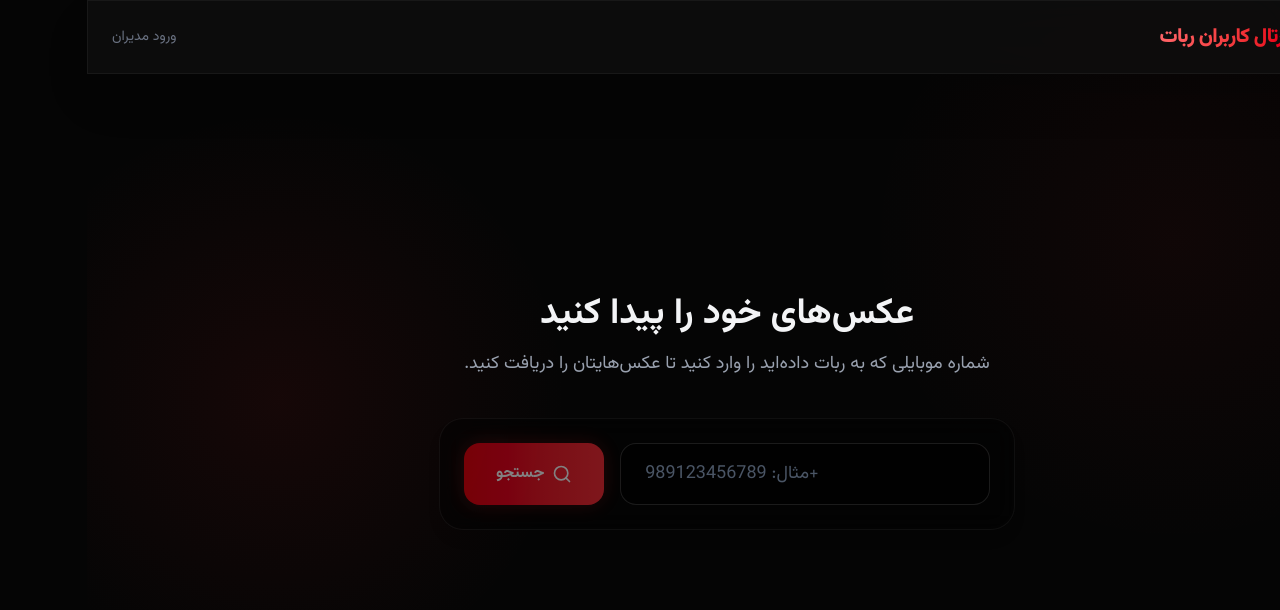
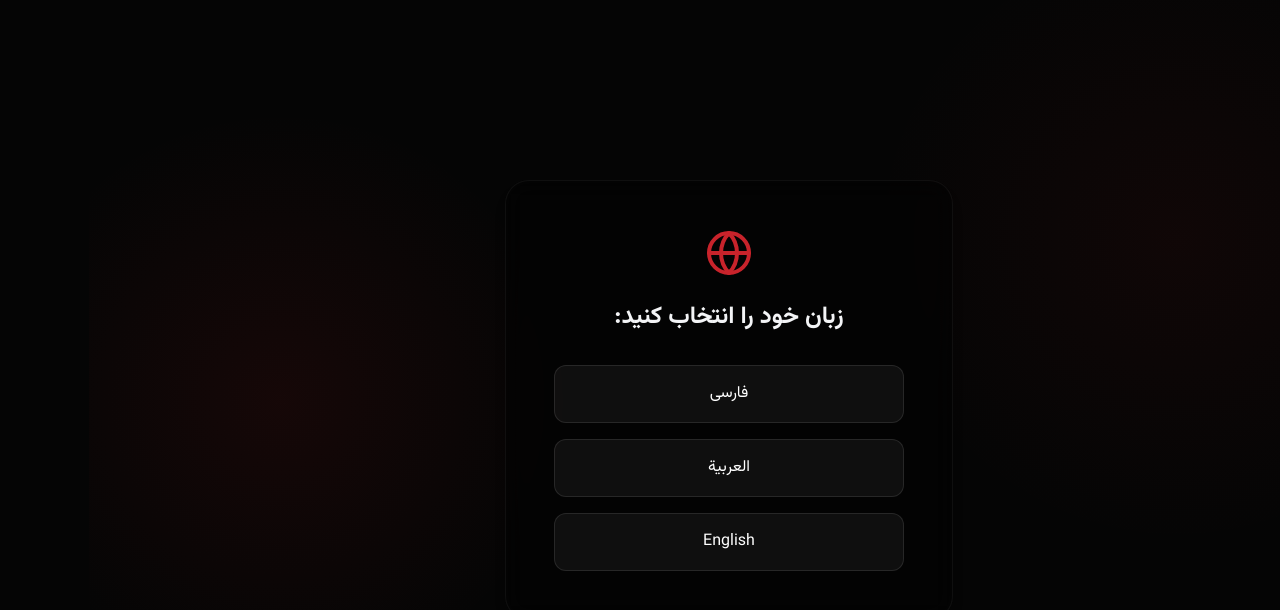
Before and after one commit to moaminb/arbaeenBot, a React (Vite) app in the folder admin-panel/: page / in a window 1280 px wide. Shown: the top 610 px of the page. Built offline with nearby package versions, Linux system fonts and the light colour scheme.

Commit message:
feat: user portal i18n, text changes, and admin dashboard historical charts

```diff
--- a/admin-panel/src/pages/UserPortal.tsx
+++ b/admin-panel/src/pages/UserPortal.tsx
@@ -1,20 +1,74 @@
 import React, { useState } from 'react'
 import axios from 'axios'
-import { Search, Download, Image as ImageIcon } from 'lucide-react'
+import { Search, Download, ImageIcon, Globe } from 'lucide-react'
+
+const translations = {
+  fa: {
+    title: "پرتال کاربران ربات",
+    adminLogin: "ورود مدیران",
+    findPhotos: "عکس‌های خود را پیدا کنید",
+    subtitle: "(برای دریافت عکس های خود شماره موبایلی که ثبت کرده اید را وارد کنید)",
+    placeholder: "+989123456789",
+    search: "جستجو",
+    errorFormat: "لطفا شماره موبایل را همراه با کد کشور (مثلاً +989123456789) و فقط با اعداد انگلیسی وارد کنید.",
+    errorServer: "خطا در ارتباط با سرور",
+    photosFound: "عکس برای شما پیدا شد",
+    downloadPhoto: "دانلود عکس",
+    noPhotoTitle: "عکسی یافت نشد!",
+    noPhotoDesc: "متاسفانه با این شماره عکسی در سیستم ثبت نشده است.",
+    selectLang: "زبان خود را انتخاب کنید:"
+  },
+  en: {
+    title: "User Portal",
+    adminLogin: "Admin Login",
+    findPhotos: "Find Your Photos",
+    subtitle: "(Enter the mobile number you registered to receive your photos)",
+    placeholder: "+989123456789",
+    search: "Search",
+    errorFormat: "Please enter your mobile number with the country code (e.g. +989123456789) and English digits only.",
+    errorServer: "Error communicating with server",
+    photosFound: "photos found for you",
+    downloadPhoto: "Download Photo",
+    noPhotoTitle: "No photo found!",
+    noPhotoDesc: "Unfortunately, no photo is registered with this number.",
+    selectLang: "Select your language:"
+  },
+  ar: {
+    title: "بوابة المستخدمين",
+    adminLogin: "دخول المشرفين",
+    findPhotos: "ابحث عن صورك",
+    subtitle: "(أدخل رقم الهاتف الذي قمت بتسجيله لاستلام صورك)",
+    placeholder: "+989123456789",
+    search: "بحث",
+    errorFormat: "يرجى إدخال رقم الهاتف مع رمز البلد (مثال: +989123456789) واستخدام الأرقام الإنجليزية فقط.",
+    errorServer: "خطأ في الاتصال بالخادم",
+    photosFound: "تم العثور على صورة لك",
+    downloadPhoto: "تنزيل الصورة",
+    noPhotoTitle: "لم يتم العثور على صورة!",
+    noPhotoDesc: "للأسف، لا توجد صورة مسجلة بهذا الرقم.",
+    selectLang: "اختر لغتك:"
+  }
+}
+
+type Lang = 'fa' | 'en' | 'ar';
 
 export default function UserPortal() {
+  const [lang, setLang] = useState<Lang | null>(null)
   const [phone, setPhone] = useState('')
   const [photos, setPhotos] = useState<string[]>([])
   const [loading, setLoading] = useState(false)
   const [searched, setSearched] = useState(false)
   const [error, setError] = useState('')
 
+  const t = lang ? translations[lang] : translations['fa'];
+  const dir = lang === 'en' ? 'ltr' : 'rtl';
+
   const handleSearch = async (e: React.FormEvent) => {
     e.preventDefault()
     if (!phone) return
 
     if (!/^\+[0-9]+$/.test(phone)) {
-      setError('لطفا شماره موبایل را همراه با کد کشور (مثلا +98) و فقط با اعداد انگلیسی وارد کنید.')
+      setError(t.errorFormat)
       return
     }
 
@@ -26,7 +80,7 @@ export default function UserPortal() {
       const res = await axios.get(`/api/user/photos/${phone}`)
       setPhotos(res.data.photos || [])
     } catch (err) {
-      setError('خطا در ارتباط با سرور')
+      setError(t.errorServer)
     } finally {
       setLoading(false)
     }
@@ -41,30 +95,68 @@ export default function UserPortal() {
     document.body.removeChild(link)
   }
 
+  if (!lang) {
+    return (
+      <div className="min-h-screen bg-transparent flex flex-col items-center justify-center p-6" dir="rtl">
+        <div className="glass-card rounded-3xl p-12 text-center max-w-md w-full animate-fade-in border-white/10 shadow-[0_0_50px_rgba(239,68,68,0.05)]">
+          <Globe size={48} className="mx-auto text-red-500 mb-6 opacity-80" />
+          <h2 className="text-2xl font-bold text-gray-100 mb-8">{translations.fa.selectLang}</h2>
+
+          <div className="flex flex-col gap-4">
+            <button
+              onClick={() => setLang('fa')}
+              className="bg-white/5 hover:bg-red-500/20 border border-white/10 hover:border-red-500/50 text-white py-4 rounded-xl font-medium transition-all"
+            >
+              فارسی
+            </button>
+            <button
+              onClick={() => setLang('ar')}
+              className="bg-white/5 hover:bg-red-500/20 border border-white/10 hover:border-red-500/50 text-white py-4 rounded-xl font-medium transition-all"
+            >
+              العربية
+            </button>
+            <button
+              onClick={() => setLang('en')}
+              className="bg-white/5 hover:bg-red-500/20 border border-white/10 hover:border-red-500/50 text-white py-4 rounded-xl font-medium transition-all"
+            >
+              English
+            </button>
+          </div>
+        </div>
+      </div>
+    );
+  }
+
   return (
-    <div className="min-h-screen bg-transparent flex flex-col rtl" dir="rtl">
+    <div className={`min-h-screen bg-transparent flex flex-col ${dir}`} dir={dir}>
       {/* Header */}
       <header className="glass-panel border-b border-white/5 py-4 px-6 fixed w-full top-0 z-50">
         <div className="max-w-7xl mx-auto flex justify-between items-center">
           <div className="flex items-center gap-3">
             <img src="/logo.png" alt="Logo" className="w-10 h-10 rounded-full object-cover border border-white/10" />
-            <h1 className="text-xl font-black tracking-tight text-gradient">پرتال کاربران ربات</h1>
+            <h1 className="text-xl font-black tracking-tight text-gradient">{t.title}</h1>
           </div>
-          <a href="/admin/login" className="text-sm font-medium text-gray-500 hover:text-red-400 transition-colors">
-            ورود مدیران
-          </a>
+          <div className="flex items-center gap-6">
+            <button onClick={() => setLang(null)} className="text-sm font-medium text-gray-400 hover:text-white transition-colors flex items-center gap-1">
+              <Globe size={16} />
+              {lang === 'fa' ? 'فارسی' : lang === 'ar' ? 'العربية' : 'English'}
+            </button>
+            <a href="/admin/login" className="text-sm font-medium text-gray-500 hover:text-red-400 transition-colors">
+              {t.adminLogin}
+            </a>
+          </div>
         </div>
       </header>
 
       {/* Main Content */}
       <main className="flex-1 flex flex-col items-center justify-center p-6 pt-24 max-w-4xl mx-auto w-full">
-        <div className="text-center mb-10">
-          <h2 className="text-3xl md:text-4xl font-bold text-gray-100 mb-4">عکس‌های خود را پیدا کنید</h2>
-          <p className="text-gray-400 text-lg">شماره موبایلی که به ربات داده‌اید را وارد کنید تا عکس‌هایتان را دریافت کنید.</p>
+        <div className="text-center mb-10 animate-fade-in">
+          <h2 className="text-3xl md:text-4xl font-bold text-gray-100 mb-4">{t.findPhotos}</h2>
+          <p className="text-gray-400 text-lg">{t.subtitle}</p>
         </div>
 
         {/* Search Box */}
-        <div className="w-full max-w-xl glass-card rounded-3xl p-6 relative z-10 mb-12 shadow-[0_0_50px_rgba(239,68,68,0.05)] border-white/10">
+        <div className="w-full max-w-xl glass-card rounded-3xl p-6 relative z-10 mb-12 shadow-[0_0_50px_rgba(239,68,68,0.05)] border-white/10 animate-fade-in">
           <form onSubmit={handleSearch} className="flex flex-col sm:flex-row gap-4">
             <div className="relative flex-1">
               <input
@@ -73,13 +165,13 @@ export default function UserPortal() {
                 onChange={(e) => {
                   const val = e.target.value;
                   if (val && !/^\+?[0-9]*$/.test(val)) {
-                    setError('لطفا شماره موبایل را همراه با کد کشور (مثلا +98) و فقط با اعداد انگلیسی وارد کنید.')
+                    setError(t.errorFormat)
                   } else {
                     setError('')
                   }
                   setPhone(val)
                 }}
-                placeholder="مثال: 989123456789+"
+                placeholder={t.placeholder}
                 className="w-full bg-black/40 text-gray-100 px-6 py-4 rounded-2xl border border-white/10 focus:border-red-500/50 focus:ring-4 focus:ring-red-500/10 transition-all outline-none text-left font-medium text-lg placeholder-gray-600"
                 dir="ltr"
               />
@@ -94,7 +186,7 @@ export default function UserPortal() {
               ) : (
                 <>
                   <Search size={20} />
-                  <span>جستجو</span>
+                  <span>{t.search}</span>
                 </>
               )}
             </button>
@@ -112,7 +204,7 @@ export default function UserPortal() {
                     <ImageIcon size={24} />
                   </div>
                   <h3 className="text-xl font-bold text-gray-100">
-                    <span className="text-red-400">{photos.length}</span> عکس برای شما پیدا شد
+                    <span className="text-red-400">{photos.length}</span> {lang === 'en' ? '' : ''}{t.photosFound}
                   </h3>
                 </div>
 
@@ -122,7 +214,7 @@ export default function UserPortal() {
                       <div className="relative aspect-[3/4] bg-black/50">
                         <img
                           src={url}
-                          alt={`عکس ${idx + 1}`}
+                          alt={`Photo ${idx + 1}`}
                           className="w-full h-full object-cover group-hover:scale-105 transition-transform duration-500"
                         />
                         <div className="absolute inset-0 bg-gradient-to-t from-black/80 via-transparent to-transparent opacity-0 group-hover:opacity-100 transition-opacity duration-300 flex items-end justify-center pb-6">
@@ -131,7 +223,7 @@ export default function UserPortal() {
                             className="bg-white/10 hover:bg-red-500 backdrop-blur-md border border-white/20 text-white font-medium py-2 px-6 rounded-xl flex items-center gap-2 transition-all shadow-lg"
                           >
                             <Download size={18} />
-                            <span>دانلود عکس</span>
+                            <span>{t.downloadPhoto}</span>
                           </button>
                         </div>
                       </div>
@@ -142,8 +234,8 @@ export default function UserPortal() {
             ) : (
               <div className="glass-card rounded-3xl p-12 text-center border-dashed border-2 border-white/10">
                 <ImageIcon size={48} className="mx-auto text-gray-600 mb-4" />
-                <h3 className="text-xl font-bold text-gray-300 mb-2">عکسی یافت نشد!</h3>
-                <p className="text-gray-500">متاسفانه با این شماره عکسی در سیستم ثبت نشده است.</p>
+                <h3 className="text-xl font-bold text-gray-300 mb-2">{t.noPhotoTitle}</h3>
+                <p className="text-gray-500">{t.noPhotoDesc}</p>
               </div>
             )}
           </div>
```
Also changed, not shown: admin-panel/src/pages/AdminDashboard.tsx (+88 -19 lines), 7 other files (tests, documents, lock files or other folders).
